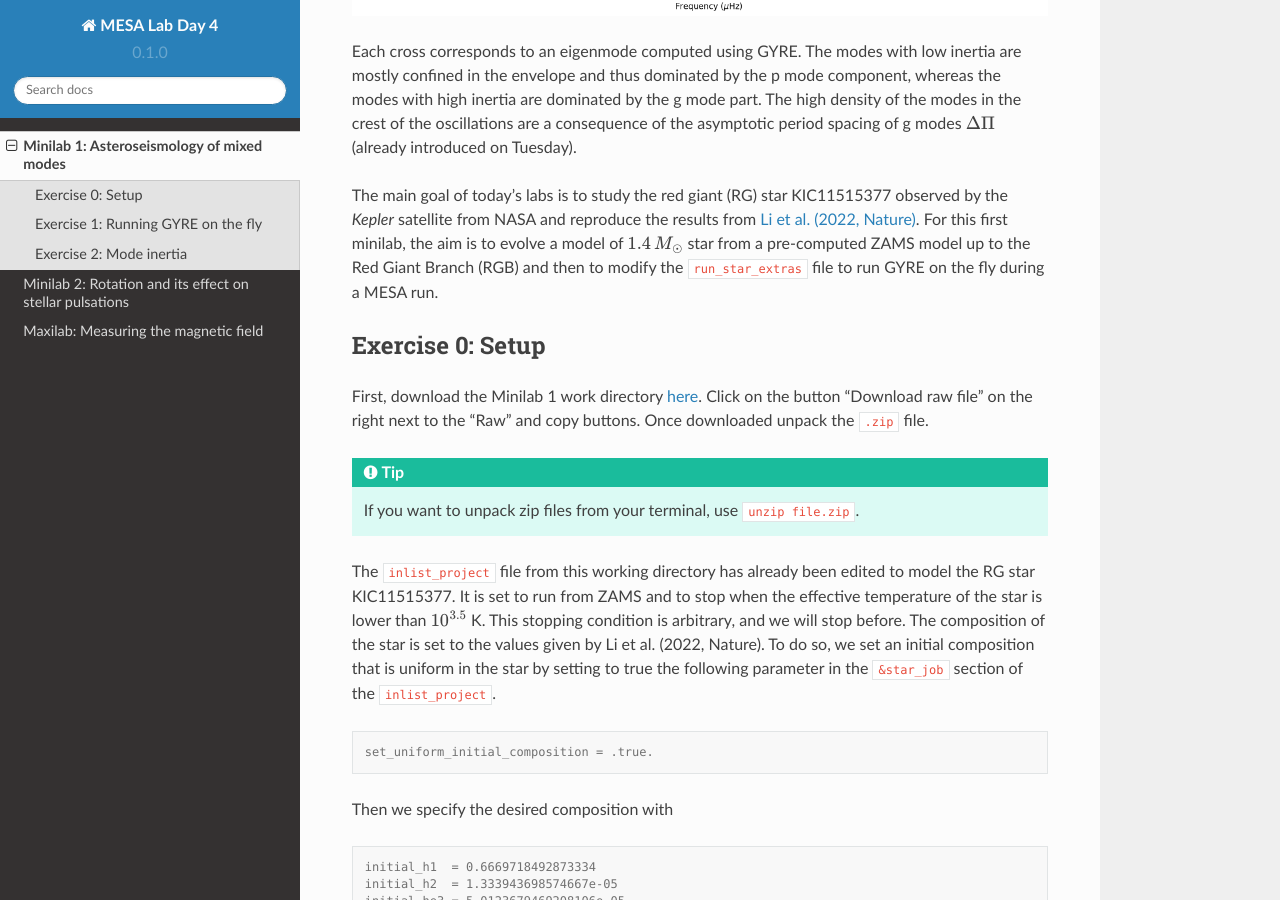
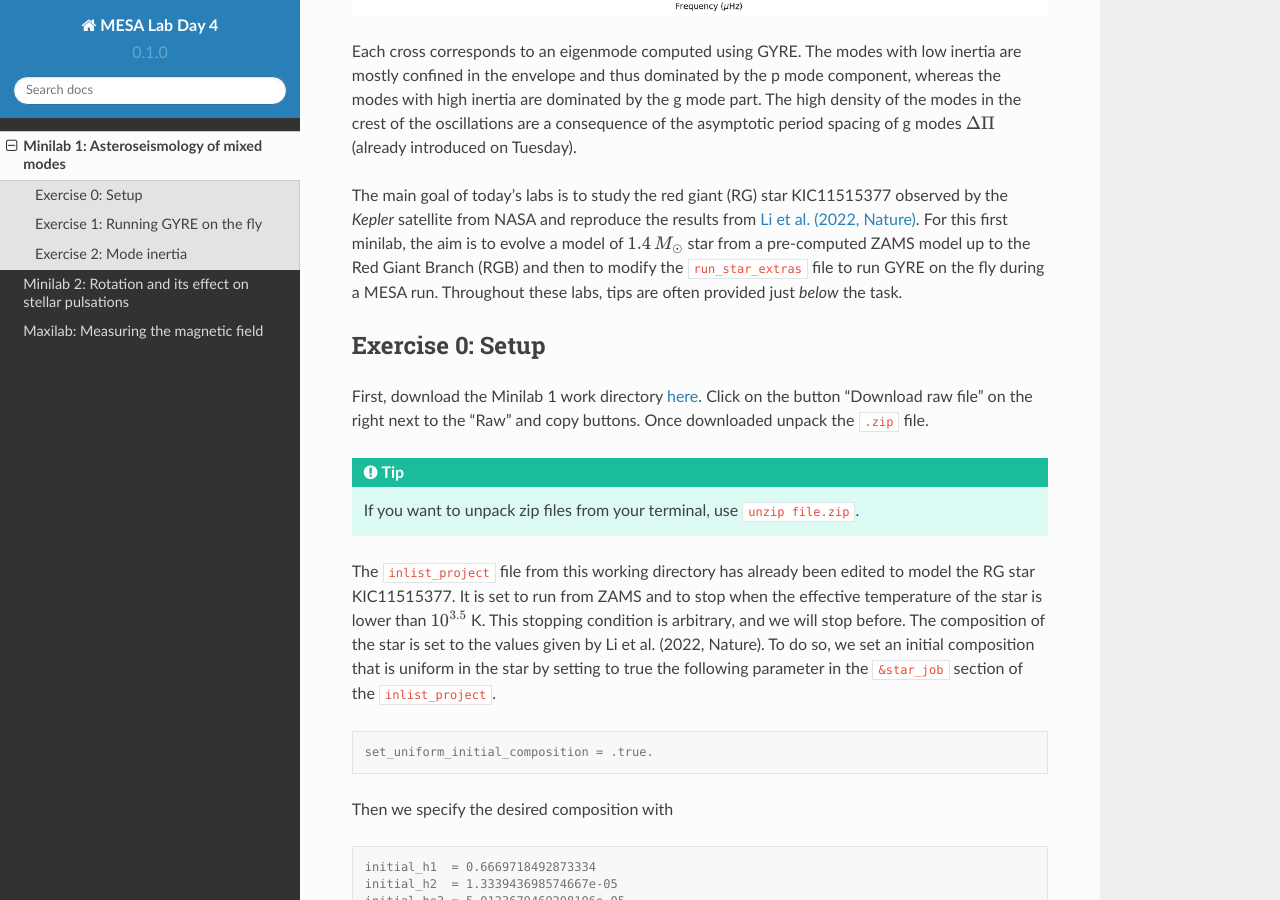
Before and after one commit to mesa-summer-school-2023/mesa-school-bugnet, a Sphinx documentation site: the page built from docs/minilab1.rst, in a window 1280 px wide and 900 px high, scrolled down 1101 px. Built offline with Sphinx 7.4.7 and the Read the Docs theme 2.0.0, drawn with Linux system fonts in a browser that asks for light colours.

Commit message:
Update minilab1.rst

```diff
--- a/docs/minilab1.rst
+++ b/docs/minilab1.rst
@@ -23,7 +23,7 @@ with :math:`M_{\rm star}` the mass of the star, :math:`R_{\rm star}` the photosp
 Each cross corresponds to an eigenmode computed using GYRE. The modes with low inertia are mostly confined in the envelope and thus dominated by the p mode component, whereas the modes with high inertia are dominated by the g mode part. The high density of the modes in the crest of the oscillations are a consequence of the asymptotic period spacing of g modes :math:`\Delta \Pi` (already introduced on Tuesday).
 
 The main goal of today's labs is to study the red giant (RG) star KIC11515377 observed by the *Kepler* satellite from NASA and reproduce the results from `Li et al. (2022, Nature) <https://ui.adsabs.harvard.edu/abs/2022Natur.610...43L/abstract>`__.
-For this first minilab, the aim is to evolve a model of :math:`1.4\,M_{\odot}` star from a pre-computed ZAMS model up to the Red Giant Branch (RGB) and then to modify the ``run_star_extras`` file to run GYRE on the fly during a MESA run.
+For this first minilab, the aim is to evolve a model of :math:`1.4\,M_{\odot}` star from a pre-computed ZAMS model up to the Red Giant Branch (RGB) and then to modify the ``run_star_extras`` file to run GYRE on the fly during a MESA run. Throughout these labs, tips are often provided just *below* the task.
 
 Exercise 0: Setup
 --------
```
